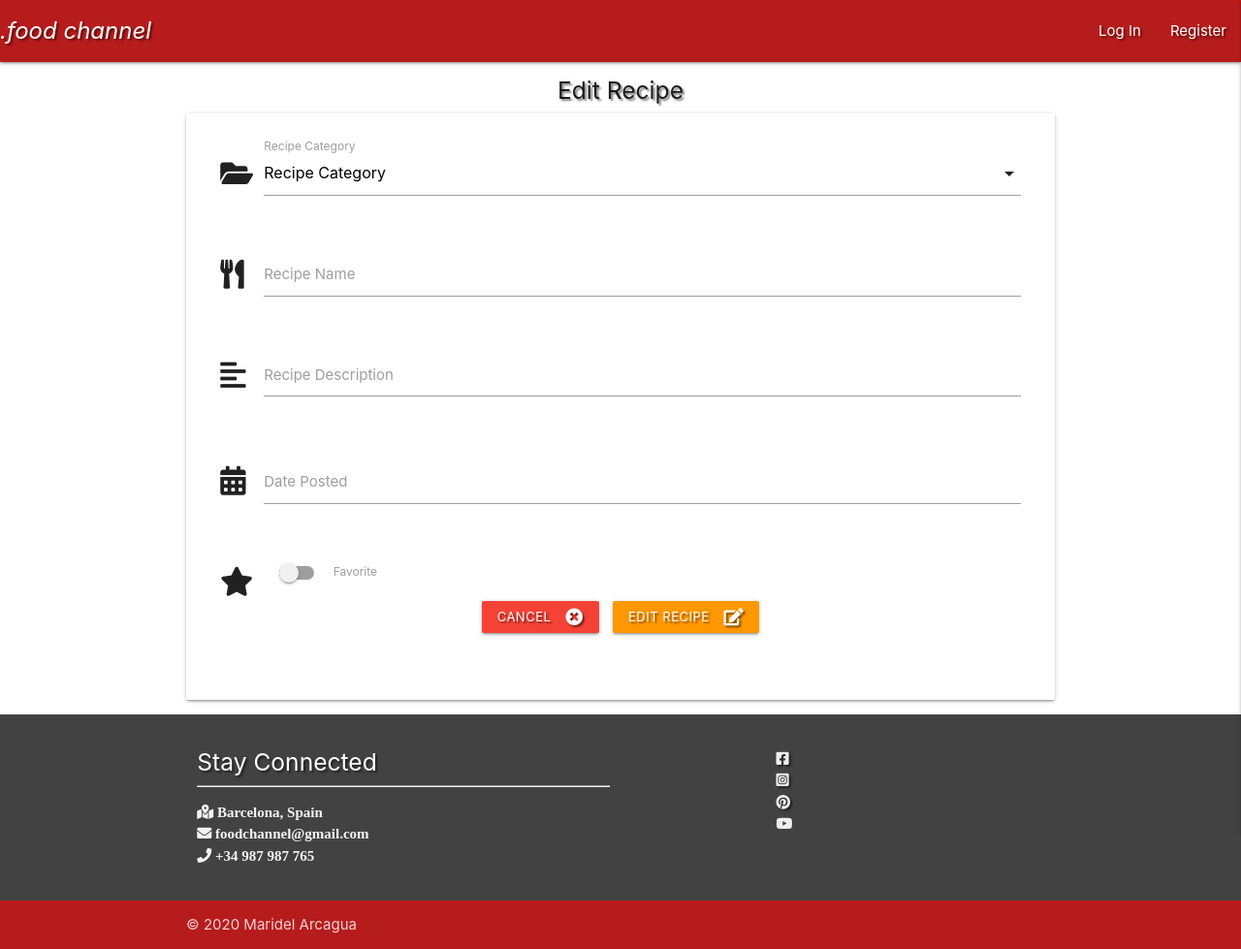
After one commit to Code-Institute-Submissions/foodchannel101, a Flask app: template templates/edit_recipes.html in a window 1280 px wide. The commit adds this page. Shown: the whole page at 97% size. Run offline with Flask 2, Linux system fonts and the light colour scheme; the template is opened without the code that fills it, so the values that code supplies are empty; some libraries are stand-ins or nearby versions.

Commit message:
Rearrange html to different pages to fix bugs, added cancel edit buttons, reroute properly

```diff
--- a/app.py
+++ b/app.py
@@ -42,7 +42,7 @@ def register():
         mongo.db.users.insert_one(register)
 
         session["user"] = request.form.get("username").lower()
-        flash("Registration Successful!")
+        flash("Registered")
         return redirect(url_for(
             "profile", username=session["user"]))
     return render_template("register.html")
@@ -86,7 +86,7 @@ def profile(username):
 
 @app.route("/logout")
 def logout():
-    flash("Successfully logged out")
+    flash("Logged out")
     session.pop("user")
     return redirect(url_for("login"))
 
@@ -103,12 +103,19 @@ def add_recipes():
             "due_date": request.form.get("due_date"),
             "created_by": session["user"]
         }
-        mongo.db.recipes.insert_one(recipes)
-        flash("Task Successfully Added")
+        mongo.db.recipes.insert_one(recipe)
+        flash("Successfully Added")
         return redirect(url_for("get_recipes"))
 
     categories = mongo.db.categories.find().sort("category_name", 1)
-    return render_template("add_recipes.html", categories=categories)
+    return render_template("gert_recipes.html", categories=categories)
+
+
+@app.route("/edit_recipes/<recipe_id>", methods=["GET", "POST"])
+def edit_recipes(recipe_id):
+    recipe = mongo.db.recipes.find_one({"_id": ObjectId(recipe_id)})
+    categories = mongo.db.categories.find().sort("category_name", 1)
+    return render_template("edit_recipes.html", recipe=recipe, categories=categories)
 
 
 if __name__ == "__main__":
--- a/static/js/script.js
+++ b/static/js/script.js
@@ -4,6 +4,7 @@ $(document).ready(function () {
     });
     $(".collapsible").collapsible();
     $(".tooltipped").tooltip();
+    $("select").formSelect();
     $(".datepicker").datepicker({
         format: "dd mmmm, yyyy",
         yearRange: 3,
@@ -13,46 +14,3 @@ $(document).ready(function () {
         }
     });
 });
-
-validateMaterializeSelect();
-
-function validateMaterializeSelect() {
-    let classValid = {
-        "border-bottom": "1px solid #4caf50",
-        "box-shadow": "0 1px 0 0 #4caf50"
-    };
-    let classInvalid = {
-        "border-bottom": "1px solid #f44336",
-        "box-shadow": "0 1px 0 0 #f44336"
-    };
-    if ($("select.validate").prop("required")) {
-        $("select.validate").css({
-            "display": "block",
-            "height": "0",
-            "padding": "0",
-            "width": "0",
-            "position": "absolute"
-        });
-    }
-
-    $(".select-wrapper input.select-dropdown").on("focusin", function () {
-        $(this).parent(".select-wrapper").on("change", function () {
-            if ($(this).children("ul").children("li.selected:not(.disabled)").on("click", function () {})) {
-                $(this).children("input").css(classValid);
-            }
-        });
-    }).on("click", function () {
-        if ($(this).parent(".select-wrapper").children("ul").children("li.selected:not(.disabled)").css("background-color") === "rgba(0, 0, 0, 0.03)") {
-            $(this).parent(".select-wrapper").children("input").css(classValid);
-        } else {
-            $(".select-wrapper input.select-dropdown").on("focusout", function () {
-                if ($(this).parent(".select-wrapper").children("select").prop("required")) {
-                    if ($(this).css("border-bottom") != "1px solid rgb(76, 175, 80)") {
-                        $(this).parent(".select-wrapper").children("input").css(classInvalid);
-                    }
-                }
-            });
-        }
-    });
-}
-});
--- a/templates/base.html
+++ b/templates/base.html
@@ -23,8 +23,8 @@
                 <a href="{{ url_for('login') }}" class="brand-logo"><i>.food channel</i></a>
                 <a href="#" data-target="mobile-demo" class="sidenav-trigger right"><i class="fas fa-bars"></i></a>
                 <ul class="right hide-on-med-and-down">
-                    <li><a href="{{ url_for('login') }}">Home</a></li>
                     {% if session.user %}
+                    <li><a href="{{ url_for('get_recipes') }}">Home</a></li>
                     <li><a href="{{ url_for('profile', username=session['user']) }}">Profile</a></li>
                     <li><a href="{{ url_for('add_recipes') }}">Add Recipe</a>
                     <li>
@@ -44,8 +44,9 @@
             <li>
                 <h5 class="center-align red darken-4"><i>.food channel</i></h5>
             </li>
-            <li><a href="{{ url_for('login') }}">Home</a></li>
+
             {% if session.user %}
+            <li><a href="{{ url_for('get_recipes') }}">Home</a></li>
             <li><a href="{{ url_for('profile', username=session['user']) }}">Profile</a></li>
             <li><a href="{{ url_for('add_recipes') }}">Add recipe</a></li>
             <li><a href="{{ url_for('logout') }}">Log Out</a></li>
--- /dev/null
+++ b/templates/edit_recipes.html
@@ -0,0 +1,79 @@
+{% extends "base.html" %}
+{% block content %}
+
+<h5 class="text-darken-4 center-align text-shadow">Edit Recipe</h5>
+
+<div class="row card-panel white darken-3">
+    <form class="col s12" method="POST" action="{{ url_for('edit_recipes', recipe_id=recipe._id) }}">
+
+        <div class="row">
+            <div class="input-field col s12">
+                <i class="fas fa-folder-open prefix darken-4"></i>
+                <select id="category_name" name="category_name" class="validate" required>
+                    <option value="" disabled>Recipe Category</option>
+                    {% for category in categories %}
+                    {% if category.category_name == recipe.category_name %}
+                    <option value="{{ category.category_name }}" selected>{{ category.category_name }}</option>
+                    {% else %}
+                    <option value="{{ category.category_name }}">{{ category.category_name }}</option>
+                    {% endif %}
+                    {% endfor %}
+                </select>
+                <label for="category_name">Recipe Category</label>
+            </div>
+        </div>
+        <div class="row">
+            <div class="input-field col s12">
+                <i class="fas fa-utensils prefix darken-4"></i>
+                <input id="recipe_name" name="recipe_name" minlength="5" maxlength="50" value="{{ recipe.recipe_name }}"
+                    type="text" class="validate" required>
+                <label for="recipe_name">Recipe Name</label>
+            </div>
+        </div>
+        <div class="row">
+            <div class="input-field col s12">
+                <i class="fas fa-align-left prefix darken-4"></i>
+                <textarea id="recipe_description" name="recipe_description" minlength="5" maxlength="200"
+                    class="materialize-textarea validate" required>{{ recipe.recipe_description }}</textarea>
+                <label for="recipe_description">Recipe Description</label>
+            </div>
+        </div>
+        <div class="row">
+            <div class="input-field col s12">
+                <i class="fas fa-calendar-alt prefix darken-4"></i>
+                <input id="due_date" name="due_date" type="text" value="{{ recipe.due_date }}"
+                    class="datepicker validate" required>
+                <label for="due_date">Date Posted</label>
+            </div>
+        </div>
+        <div class="row">
+            <div class="input-field col s12">
+                <div class="switch">
+                    <i class="fas fa-star text-yellow prefix darken-4"></i>
+                    <label for="is_urgent">
+                        {% if recipe.is_urgent == "on" %}
+                        <input type="checkbox" id="is_urgent" name="is_urgent" checked>
+                        {% else %}
+                        <input type="checkbox" id="is_urgent" name="is_urgent">
+                        {% endif %}
+                        <input type="checkbox" id="is_urgent" name="is_urgent">
+                        <span class="lever"></span>
+                        Favorite
+                    </label>
+                </div>
+            </div>
+
+            <div class="row">
+                <div class="col s12 center-align">
+                    <a href="{{ url_for('get_recipes') }}" class="btn-small red text-shadow">
+                        Cancel <i class="fas fa-times-circle right"></i>
+                    </a>
+                    <button type="submit" class="btn-small orange text-shadow">
+                        Edit Recipe<i class="fas fa-edit right"></i>
+                    </button>
+                </div>
+            </div>
+    </form>
+</div>
+
+{% endblock %}
--- a/templates/login.html
+++ b/templates/login.html
@@ -1,6 +1,5 @@
  {% extends "base.html" %}
  {% block content %}
-
 
  <div class="container ">
      <h5 class="text-shadow darken-grey-text"><b>Blog & Cook</b></h5>
```
Also changed, not shown: templates/recipes.html (+14 -2 lines).
